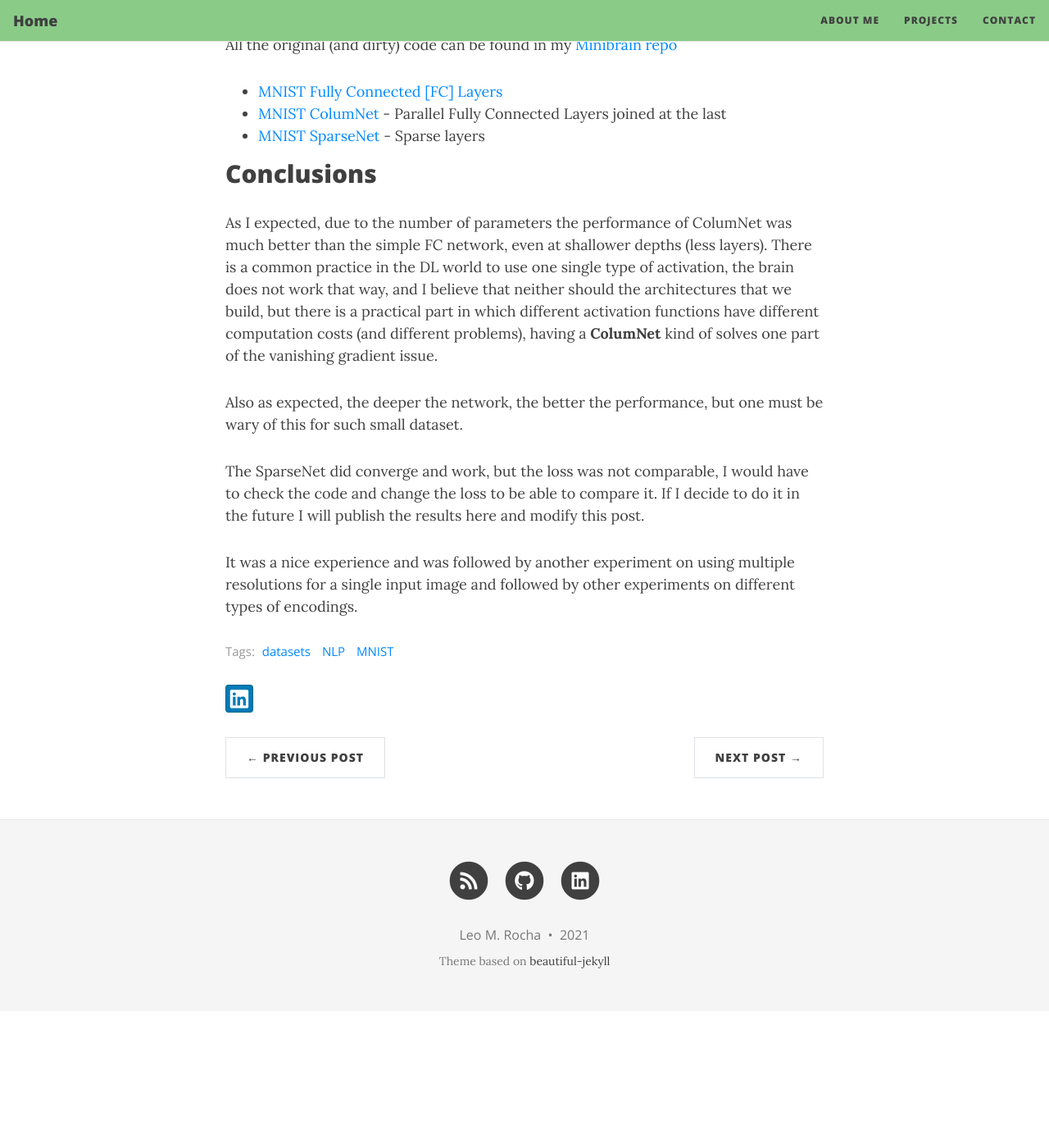
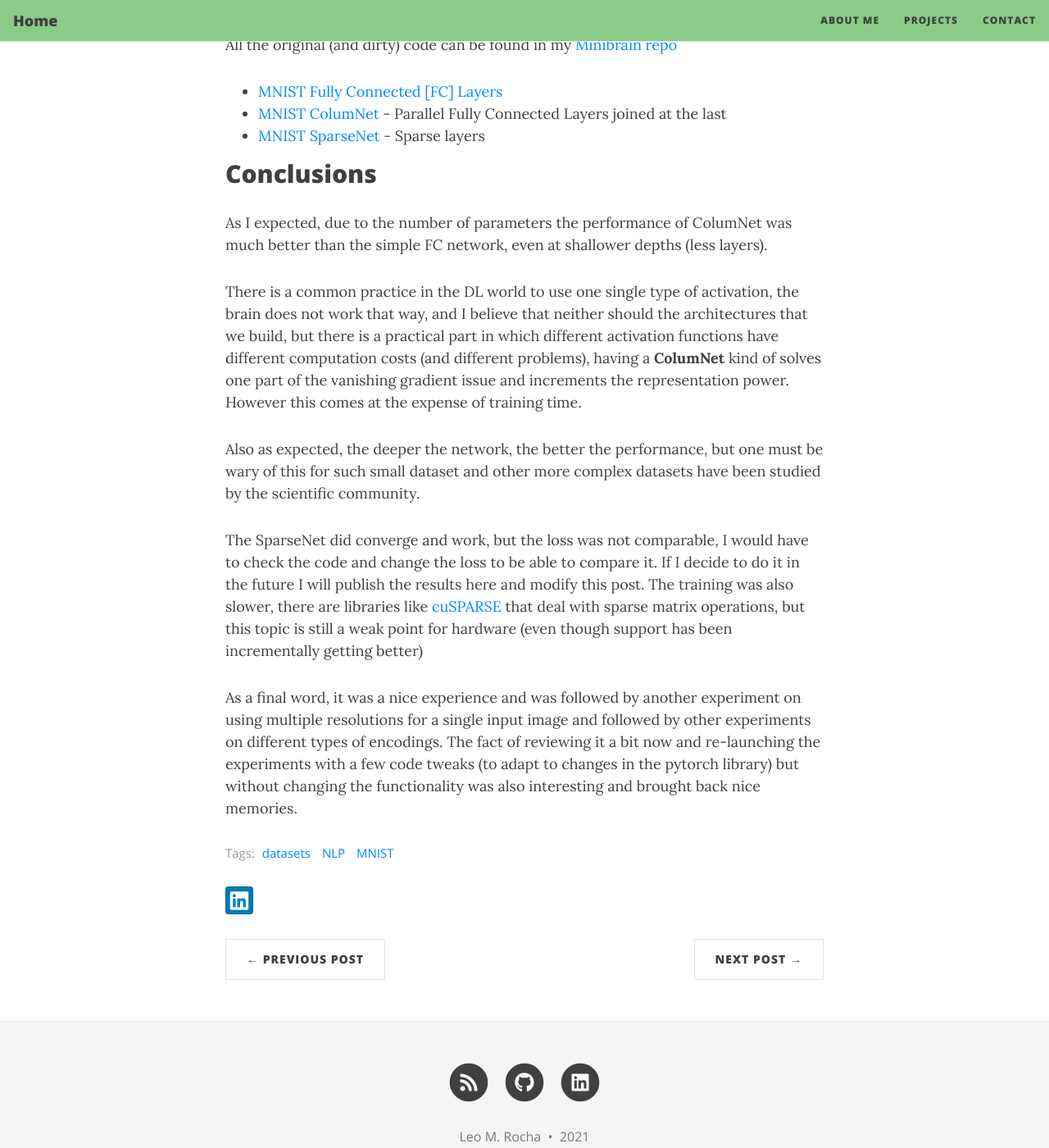
Before and after one commit to leomrocha/leomrocha.github.io, a Jekyll site: the page built from _posts/2021-01-06-playing-with-mnist.md, in a window 1280 px wide and 1400 px high, scrolled down 821 px. Shown: the whole window at 82% size. Built offline with Jekyll 4.4.1, drawn with Linux system fonts in a browser that asks for light colours; nearby versions of some CDN libraries; before the commit the page ends 2054 px from its top, so only the background shows below that.

```diff
--- a/_posts/2021-01-06-playing-with-mnist.md
+++ b/_posts/2021-01-06-playing-with-mnist.md
@@ -25,10 +25,13 @@
 
 ## Conclusions
 
-As I expected, due to the number of parameters the performance of ColumNet was much better than the simple FC network, even at shallower depths (less layers). There is a common practice in the DL world to use one single type of activation, the brain does not work that way, and I believe that neither should the architectures that we build, but there is a practical part in which different activation functions have different computation costs (and different problems), having a **ColumNet** kind of solves one part of the vanishing gradient issue.
+As I expected, due to the number of parameters the performance of ColumNet was much better than the simple FC network, even at shallower depths (less layers).
 
-Also as expected, the deeper the network, the better the performance, but one must be wary of this for such small dataset.
+There is a common practice in the DL world to use one single type of activation, the brain does not work that way, and I believe that neither should the architectures that we build, but there is a practical part in which different activation functions have different computation costs (and different problems), having a **ColumNet** kind of solves one part of the vanishing gradient issue and increments the representation power. However this comes at the expense of training time.
 
-The SparseNet did converge and work, but the loss was not comparable, I would have to check the code and change the loss to be able to compare it. If I decide to do it in the future I will publish the results here and modify this post.
+Also as expected, the deeper the network, the better the performance, but one must be wary of this for such small dataset and other more complex datasets have been studied by the scientific community.
 
-It was a nice experience and was followed by another experiment on using multiple resolutions for a single input image and followed by other experiments on different types of encodings.
+The SparseNet did converge and work, but the loss was not comparable, I would have to check the code and change the loss to be able to compare it. If I decide to do it in the future I will publish the results here and modify this post. The training was also slower, there are libraries like [cuSPARSE](https://developer.nvidia.com/cusparse) that deal with sparse matrix operations, but this topic is still a weak point for hardware (even though support has been incrementally getting better)
+
+
+As a final word, it was a nice experience and was followed by another experiment on using multiple resolutions for a single input image and followed by other experiments on different types of encodings. The fact of reviewing it a bit now and re-launching the experiments with a few code tweaks (to adapt to changes in the pytorch library) but without changing the functionality was also interesting and brought back nice memories.
```
